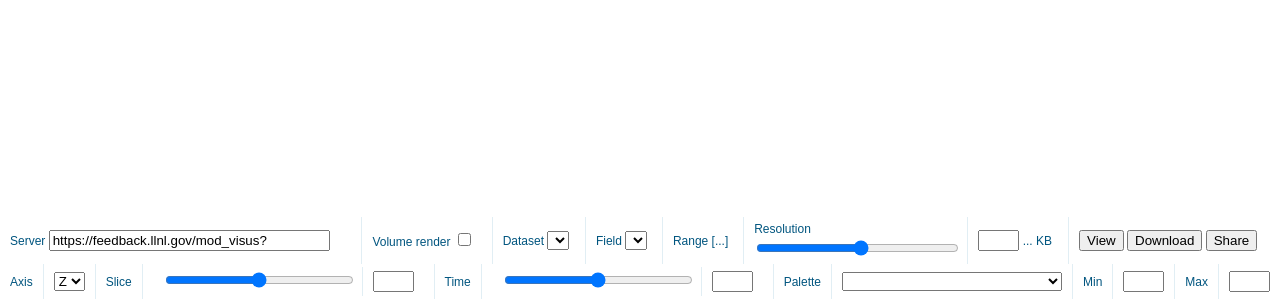
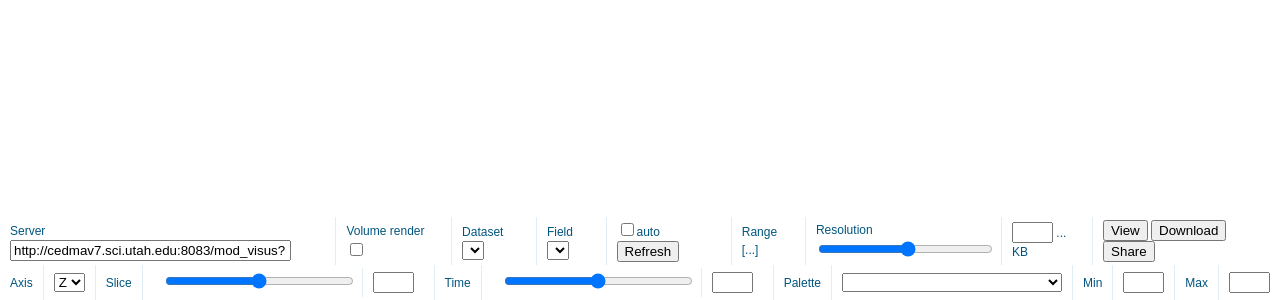
Before and after one commit to sci-visus/OpenVisusJS, a plain HTML site: page viewer.html in a window 1280 px wide. Shown: the part 505-805 px from the top of the page. Drawn offline with Linux system fonts and the light colour scheme; no server answers.

Commit message:
add refresh button and autorefresh (default 5sec)

```diff
--- a/src/config.js
+++ b/src/config.js
@@ -1,4 +1,4 @@
 // Settings for your webviewer installation
 
 // Server module URL
-DEFAULT_SERVER='https://feedback.llnl.gov/mod_visus?';
+DEFAULT_SERVER='http://cedmav7.sci.utah.edu:8083/mod_visus?'//https://feedback.llnl.gov/mod_visus?';
--- a/viewer.html
+++ b/viewer.html
@@ -39,6 +39,7 @@
           <td> <label>Dataset</label> <select id='dataset' onchange='setDataset(this.value);' class='toolbar_value'>
 
           <td><label>Field</label> <select id='field' onchange='onFieldChange(this.value);' class='toolbar_value' />
+          <td><input id='auto_refresh' type='checkbox' size=32 onchange='onRefreshChange(this.value);' class='toolbar_value'>auto</input> <input type='button' value='Refresh' onclick="refreshAll(0)"/> </td>
           <td id='range_panel'><label>Range</label> <label id="comp_range"> [...] </label>
 
           <td id='resolution_panel'><label>Resolution</label><input  id='resolution' type='range' step='1' min='0' step='1' max='33' style='width:100%' oninput='onResolutionChange(this.value);'>
@@ -385,6 +386,13 @@ function setDataset(value, presets=false)
 
 }
 
+var intervalID;
+
+function onRefreshChange(){
+  if(document.getElementById('auto_refresh').checked==true)
+    intervalID = setInterval(function(){refreshAll(0);}, 5000);
+  else clearInterval(intervalID);
+}
 
 function onAxisChange(value){
   visus1.setAxis(value); refreshAll(0);
```
